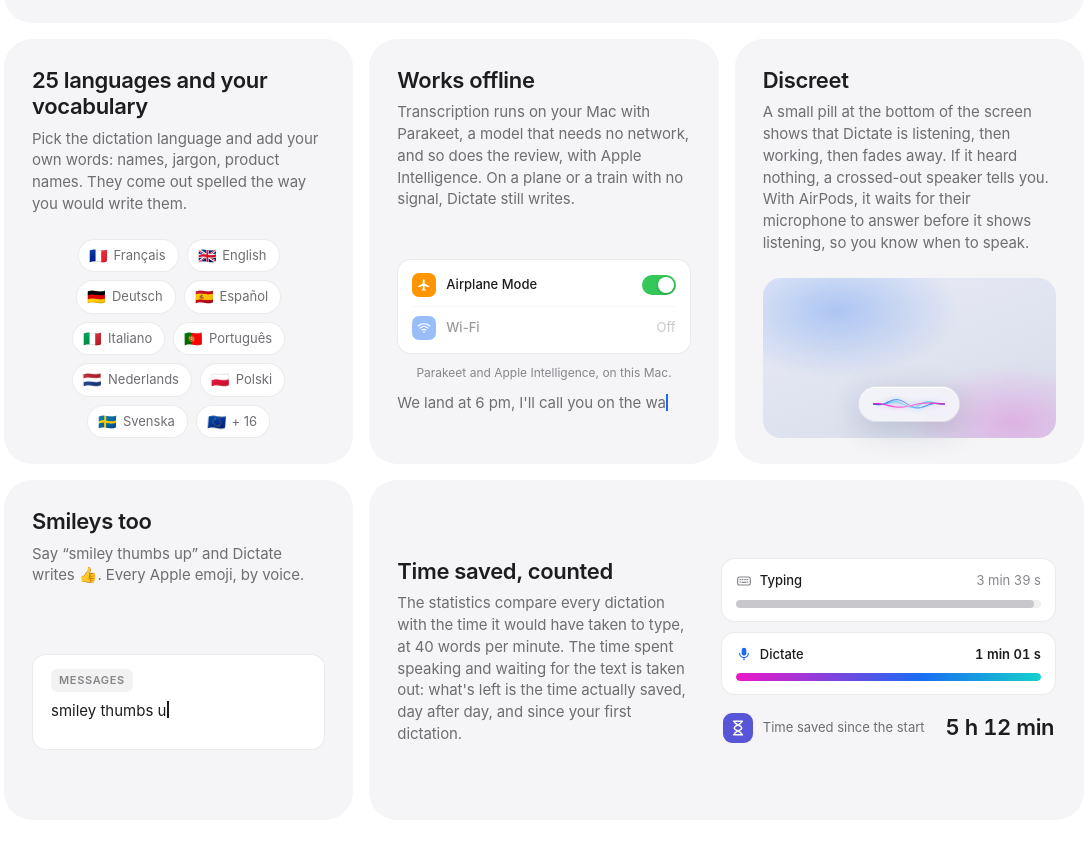
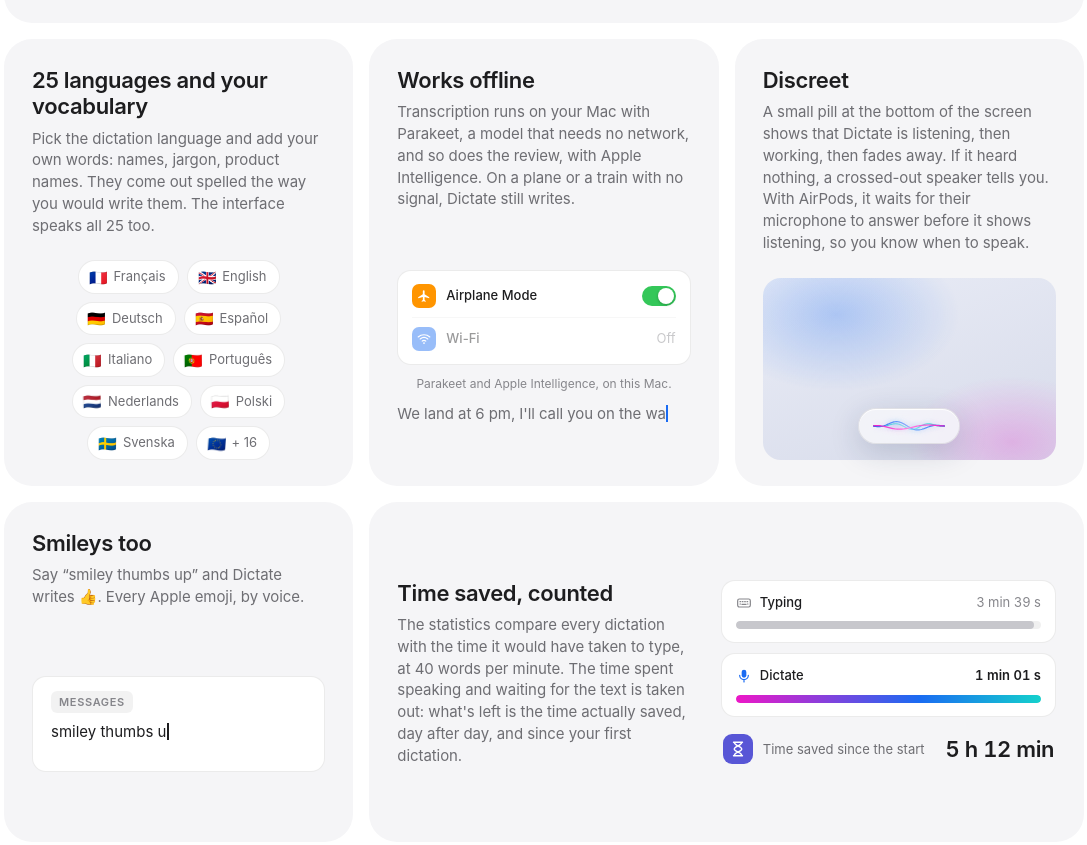
Before and after one commit to moifort/dictate, a plain HTML site: page site/index.html in a window 1280 px wide. Shown: the part 3731-4576 px from the top of the page, without its empty margins (96-1183 px from the left). Drawn offline with Linux system fonts and the light colour scheme; no server answers; animation ran at ten frames a second.

Commit message:
feat(i18n): the interface speaks the 25 languages Parakeet transcribes
The three String Catalogs gain 23 languages beside French and English:
bg, cs, da, de, el, es, et, fi, hr, hu, it, lt, lv, mt, nl, pl, pt, ro, ru,
sk, sl, sv, uk. Machine-translated from the English values, with every CLDR
plural category of each language. Where macOS itself is not localized, the
names of its settings stay in English, as the user sees them.

Co-Authored-By: Claude Fable 5.2 <noreply@anthropic.com>

```diff
--- a/site/i18n.js
+++ b/site/i18n.js
@@ -78,7 +78,7 @@
     "saved.title": "Time saved, counted",
     "saved.text": "The statistics compare every dictation with the time it would have taken to type, at 40 words per minute. The time spent speaking and waiting for the text is taken out: what's left is the time actually saved, day after day, and since your first dictation.",
     "langs.title":"25 languages and your vocabulary",
-    "langs.text": "Pick the dictation language and add your own words: names, jargon, product names. They come out spelled the way you would write them.",
+    "langs.text": "Pick the dictation language and add your own words: names, jargon, product names. They come out spelled the way you would write them. The interface speaks all 25 too.",
     "offline.airplane": "Airplane Mode",
     "offline.on": "On",
     "offline.off": "Off",
@@ -100,7 +100,7 @@
     "faq.q4": "How is it different from macOS dictation?",
     "faq.a4": "Apple's dictation writes what it hears, hesitations included, and you have to start it and stop it. Dictate fits in one key you hold, removes the “ums” and repetitions, fixes technical terms and adapts the tone to the app. And your voice doesn't go to Apple.",
     "faq.q5": "Which languages?",
-    "faq.a5": "Twenty-five European languages: English, French, German, Spanish, Italian, Portuguese, Dutch, Polish, Swedish, Danish, Finnish, Hungarian, Greek, Czech, Romanian, Ukrainian and more. You pick the language in Settings and add your vocabulary in the lexicon. The app itself is in English and French, following your Mac's language.",
+    "faq.a5": "Twenty-five European languages: English, French, German, Spanish, Italian, Portuguese, Dutch, Polish, Swedish, Danish, Finnish, Hungarian, Greek, Czech, Romanian, Ukrainian and more. You pick the language in Settings and add your vocabulary in the lexicon. The app itself speaks all twenty-five, following your Mac's language.",
     "faq.q6": "What does Dictate ask for at setup?",
     "faq.a6": "Three macOS permissions: the microphone, input monitoring for the key, and accessibility to find the field and type into it. An assistant walks you through them one by one, then downloads the transcription model. After that, Dictate lives in the menu bar and keeps itself up to date.",
     "faq.q7": "Which Macs?",
--- a/site/index.html
+++ b/site/index.html
@@ -303,7 +303,7 @@
           </div>
         </div>
         <h3 data-i18n="langs.title">25 langues et votre vocabulaire</h3>
-        <p data-i18n="langs.text">Choisissez la langue de dictée et ajoutez vos mots : noms propres, jargon, noms de produits. Ils s'écrivent comme vous les écririez.</p>
+        <p data-i18n="langs.text">Choisissez la langue de dictée et ajoutez vos mots : noms propres, jargon, noms de produits. Ils s'écrivent comme vous les écririez. L'interface parle ces 25 langues, elle aussi.</p>
       </article>
 
       <article class="card">
@@ -422,7 +422,7 @@
       </details>
       <details>
         <summary data-i18n="faq.q5">Quelles langues ?</summary>
-        <p data-i18n="faq.a5">Vingt-cinq langues européennes : français, anglais, allemand, espagnol, italien, portugais, néerlandais, polonais, suédois, danois, finnois, hongrois, grec, tchèque, roumain, ukrainien et d'autres. La langue se choisit dans les réglages, et votre vocabulaire s'ajoute dans le lexique. L'app elle-même est en français et en anglais, selon la langue de votre Mac.</p>
+        <p data-i18n="faq.a5">Vingt-cinq langues européennes : français, anglais, allemand, espagnol, italien, portugais, néerlandais, polonais, suédois, danois, finnois, hongrois, grec, tchèque, roumain, ukrainien et d'autres. La langue se choisit dans les réglages, et votre vocabulaire s'ajoute dans le lexique. L'app elle-même parle ces vingt-cinq langues, selon celle de votre Mac.</p>
       </details>
       <details>
         <summary data-i18n="faq.q6">Que demande Dictate à l'installation ?</summary>
```
Also changed, not shown: 5 other files.
